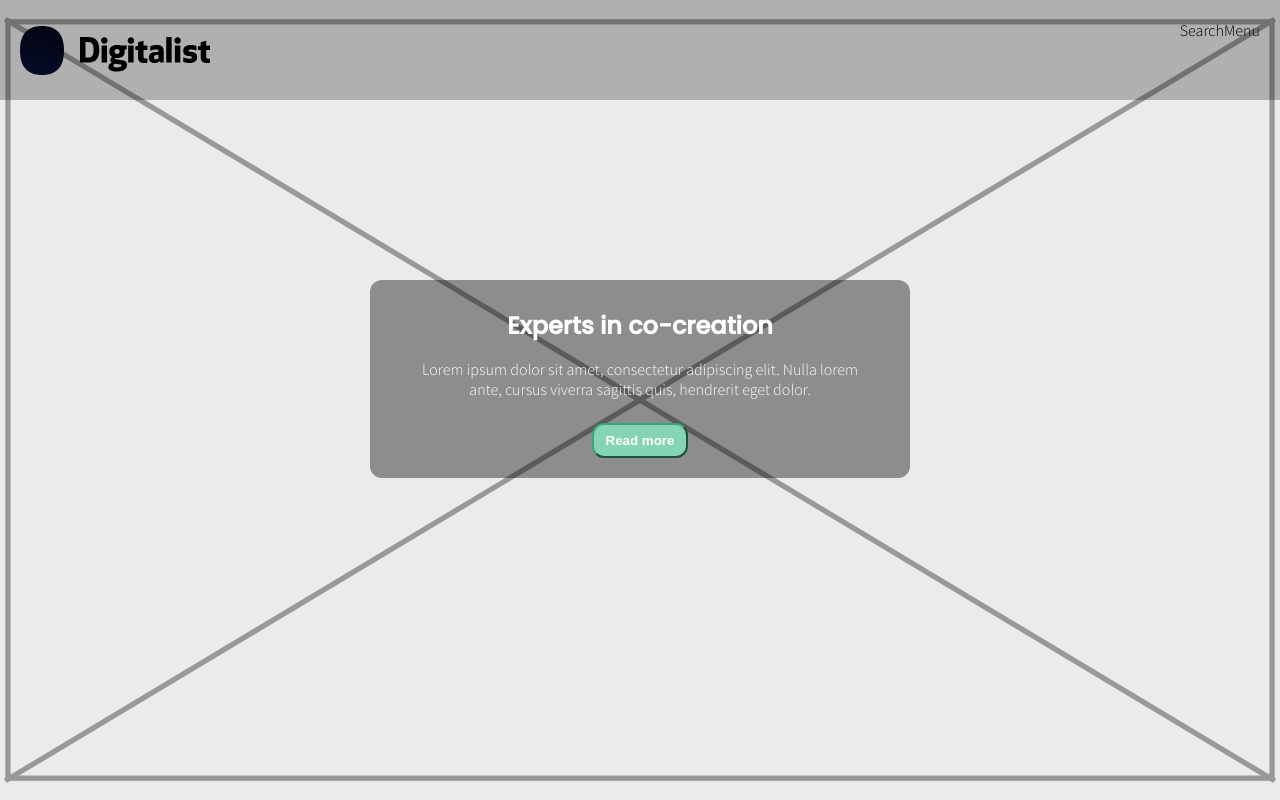
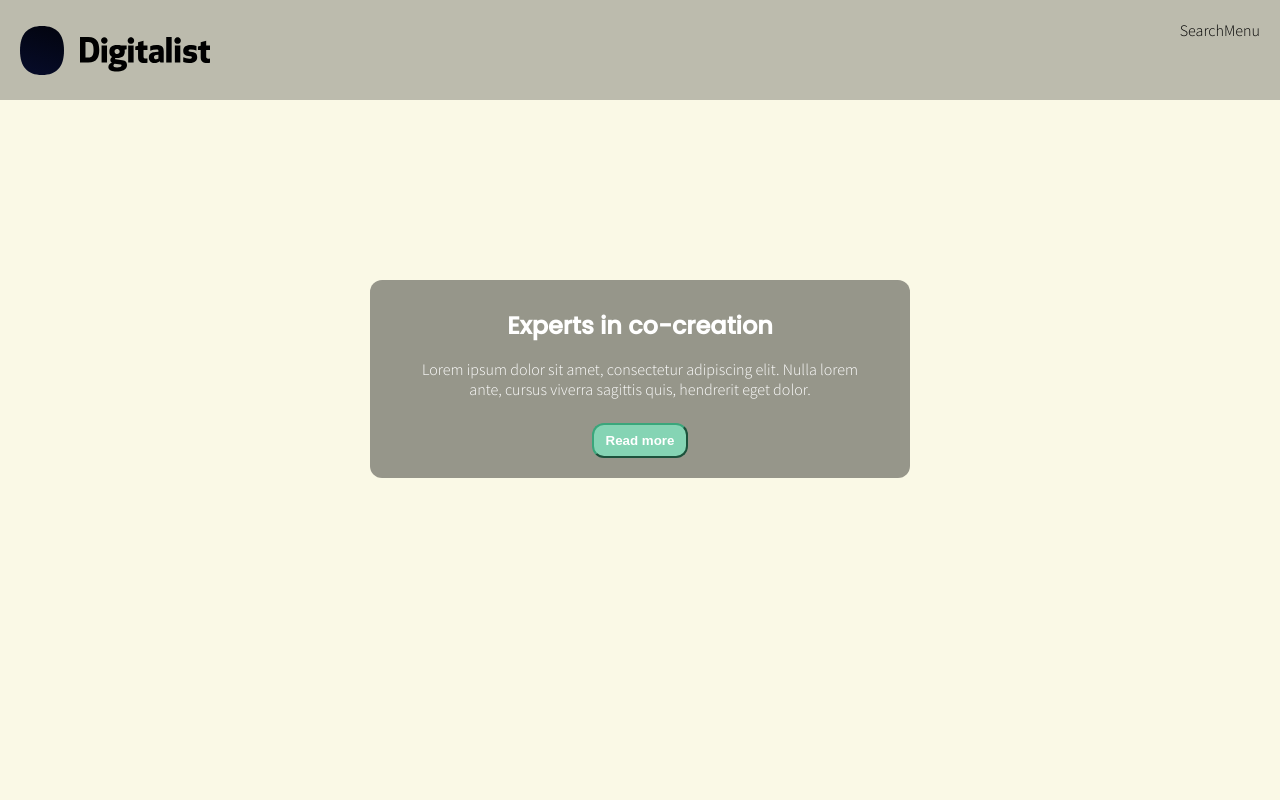
Before and after one commit to AxelEkman/digitalist-test, a React (Create React App) app: page / in a window 1280 px wide. Shown: the top 800 px of the page. Built offline with nearby package versions, Linux system fonts and the light colour scheme.

Commit message:
Minor refactor

```diff
--- a/src/App.scss
+++ b/src/App.scss
@@ -37,3 +37,23 @@
         flex-direction: column;
     }
 }
+
+.hero-image {
+    background-color: rgba(#e6e184, 0.2);
+}
+
+@media only screen and (min-width: 600px) {
+    .hero-image {
+        min-width: 100vw;
+        height: 100vh;
+        position: absolute;
+        top: 0;
+        left: 0;
+    }
+}
+
+@media only screen and (max-width: 600px) {
+    .hero-image {
+        height: 100%;
+    }
+}
--- a/src/App.tsx
+++ b/src/App.tsx
@@ -2,7 +2,6 @@ import './App.scss'
 import { Card } from './components/Card'
 import { CTAModal } from './components/CTAModal'
 import { Navbar } from './components/Navbar'
-import { Placeholder } from './components/Placeholder'
 
 const modalText =
     'Lorem ipsum dolor sit amet, consectetur adipiscing elit. Nulla lorem ante, cursus viverra sagittis quis, hendrerit eget dolor.'
@@ -31,7 +30,7 @@ function App() {
             <div className="hero">
                 <Navbar />
                 <CTAModal description={modalText} />
-                <Placeholder className="hero-image" />
+                <div className="hero-image" />
             </div>
             <div className="features">
                 {features.map((feature) => (
--- a/src/components/placeholder.scss
+++ b/src/components/placeholder.scss
@@ -3,23 +3,3 @@
     width: 160px;
     margin: auto;
 }
-
-.hero-image {
-    background-color: rgba(#0000, 0.2);
-}
-
-@media only screen and (min-width: 600px) {
-    .hero-image {
-        min-width: 100vw;
-        height: 100vh;
-        position: absolute;
-        top: 0;
-        left: 0;
-    }
-}
-
-@media only screen and (max-width: 600px) {
-    .hero-image {
-        height: 100%;
-    }
-}
```
